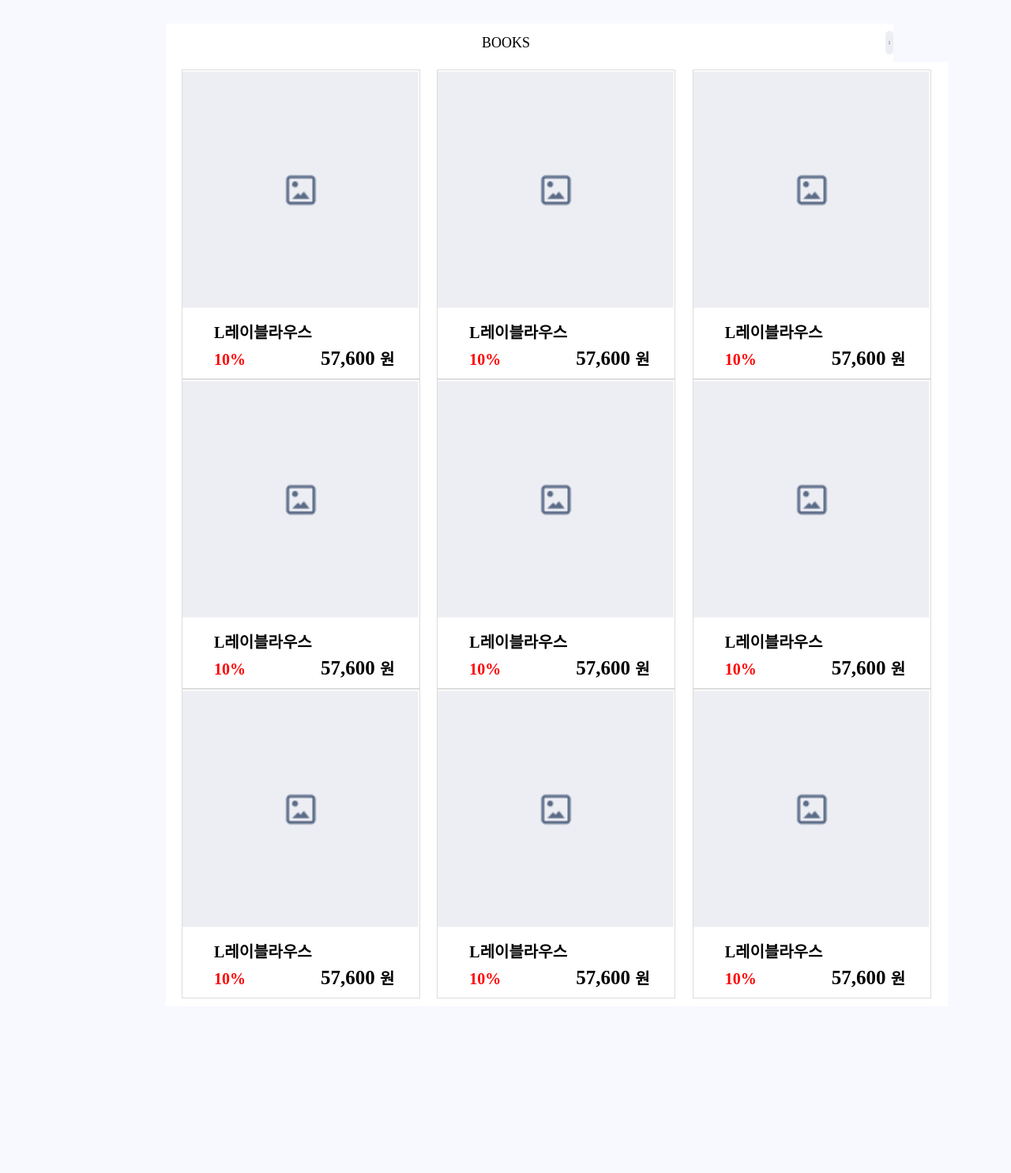
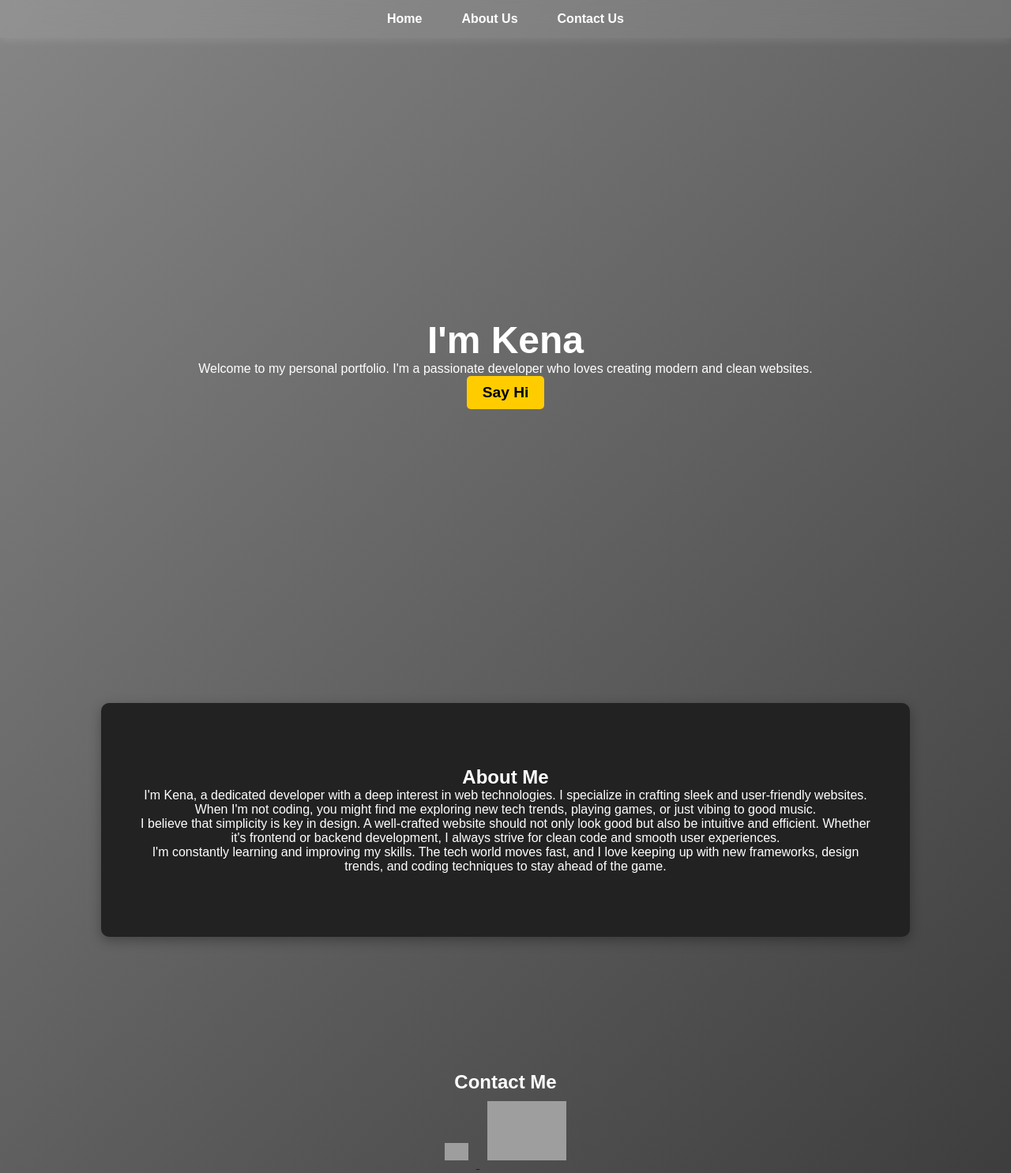
Before and after one commit to Kenabk/book-main, a plain HTML site: page index.html in a window 1280 px wide. Shown: the top 1485 px of the page at 79% size. Before the commit the page ends 1304 px from the top, so only its background shows below. Drawn offline with Linux system fonts and the light colour scheme; grey boxes are pictures that could not be loaded.

Commit message:
Add files via upload

```diff
--- a/index.html
+++ b/index.html
@@ -1,109 +1,163 @@
 <!DOCTYPE html>
 <html lang="en">
 <head>
-  <meta charset="UTF-8">
-  <meta name="viewport" content="width=device-width, initial-scale=1.0">
-  <title>Books Store</title>
-  <link rel="stylesheet" href="books.css">
+    <meta charset="UTF-8">
+    <meta name="viewport" content="width=device-width, initial-scale=1.0">
+    <title>Kena | Portfolio</title>
+    <link rel="stylesheet" href="style.css">
+    <link href="https://fonts.googleapis.com/css2?family=Poppins:wght@300;400;700&display=swap" rel="stylesheet">
+    <style>
+        * {
+    margin: 0;
+    padding: 0;
+    box-sizing: border-box;
+    font-family: Arial, sans-serif;
+}
+
+body {
+    background: linear-gradient(135deg, #868686, #3a3a3a);
+    color: #fff;
+    text-align: center;
+    padding-top: 60px;
+}
+
+nav {
+    position: fixed;
+    top: 0;
+    width: 100%;
+    background: rgba(255, 255, 255, 0.1);
+    backdrop-filter: blur(15px);
+    padding: 15px 0;
+    z-index: 1000;
+    box-shadow: 0px 4px 10px rgba(255, 255, 255, 0.1);
+}
+
+nav ul {
+    list-style: none;
+    display: flex;
+    justify-content: center;
+    gap: 20px;
+}
+
+nav a {
+    text-decoration: none;
+    color: #fff;
+    font-weight: bold;
+    padding: 10px 15px;
+    transition: 0.3s;
+}
+
+nav a:hover {
+    color: #00aaff;
+}
+
+section {
+    padding: 50px 20px;
+}
+button {
+    background: #ffcc00;
+    color: #000;
+    border: none;
+    padding: 10px 20px;
+    font-size: 1.2rem;
+    font-weight: bold;
+    border-radius: 5px;
+    cursor: pointer;
+    transition: background 0.3s ease;
+}
+#home {
+    height: 100vh;
+    display: flex;
+    flex-direction: column;
+    justify-content: center;
+    align-items: center;
+}
+
+#animated-text {
+    font-size: 3rem;
+    font-weight: bold;
+}
+
+#about {
+    background: #222;
+    padding: 80px 40px;
+    border-radius: 10px;
+    margin: 30px auto;
+    width: 80%;
+    box-shadow: 0px 5px 15px rgba(0, 0, 0, 0.3);
+}
+
+#contact {
+    padding: 40px;
+}
+
+#contact img {
+    margin: 10px;
+    transition: transform 0.3s ease-in-out;
+}
+
+#contact img:hover {
+    transform: scale(1.1);
+}
+
+    </style>
 </head>
 <body>
-  <header class="header">
-    <div class="head-line"><p>BOOKS</p></div>
-    <div class="small-pic"><img src="img/Group 26086594.png" alt="" class="profile-pic"></div>
-  </header>
-  <div class="display">
-  <section class="main">
-    <div class="room">
-      <a href="books-det.html"><img src="img/Group 26086594.png" class="pic"></a>
+    <nav>
+        <ul>
+            <li><a href="#home">Home</a></li>
+            <li><a href="#about">About Us</a></li>
+            <li><a href="#contact">Contact Us</a></li>
+        </ul>
+    </nav>
 
-      <p class="book-title">L레이블라우스</p>
-      <div class="section">
-      <p class="percent">10%</p>
-      <p class="cost">57,600 <span>원</span></p>
-      </div>
-    </div>
-  </section>
-  <section class="main">
-    <div class="room">
-      <a href="books-det.html"><img src="img/Group 26086594.png" class="pic"></a>
-      <p class="book-title">L레이블라우스</p>
-      <div class="section">
-      <p class="percent">10%</p>
-      <p class="cost">57,600 <span>원</span></p>
-      </div>
-    </div>
-  </section>
-  <section class="main">
-    <div class="room">
-      <a href="books-det.html"><img src="img/Group 26086594.png" class="pic"></a>
-      <p class="book-title">L레이블라우스</p>
-      <div class="section">
-      <p class="percent">10%</p>
-      <p class="cost">57,600 <span>원</span></p>
-      </div>
-    </div>
-  </section>
-  <section class="main">
-    <div class="room">
-      <a href="books-det.html"><img src="img/Group 26086594.png" class="pic"></a>
-      <p class="book-title">L레이블라우스</p>
-      <div class="section">
-      <p class="percent">10%</p>
-      <p class="cost">57,600 <span>원</span></p>
-      </div>
-    </div>
-  </section>
-  <section class="main">
-    <div class="room">
-      <a href="books-det.html"><img src="img/Group 26086594.png" class="pic"></a>
-      <p class="book-title">L레이블라우스</p>
-      <div class="section">
-      <p class="percent">10%</p>
-      <p class="cost">57,600 <span>원</span></p>
-      </div>
-    </div>
-  </section>
-  <section class="main">
-    <div class="room">
-      <a href="books-det.html"><img src="img/Group 26086594.png" class="pic"></a>
-      <p class="book-title">L레이블라우스</p>
-      <div class="section">
-      <p class="percent">10%</p>
-      <p class="cost">57,600 <span>원</span></p>
-      </div>
-    </div>
-  </section>
-  <section class="main">
-    <div class="room">
-      <a href="books-det.html"><img src="img/Group 26086594.png" class="pic"></a>
-      <p class="book-title">L레이블라우스</p>
-      <div class="section">
-      <p class="percent">10%</p>
-      <p class="cost">57,600 <span>원</span></p>
-      </div>
-    </div>
-  </section>
-  <section class="main">
-    <div class="room">
-      <a href="books-det.html"><img src="img/Group 26086594.png" class="pic"></a>
-      <p class="book-title">L레이블라우스</p>
-      <div class="section">
-      <p class="percent">10%</p>
-      <p class="cost">57,600 <span>원</span></p>
-      </div>
-    </div>
-  </section>
-  <section class="main">
-    <div class="room">
-      <a href="books-det.html"><img src="img/Group 26086594.png" class="pic"></a>
-      <p class="book-title">L레이블라우스</p>
-      <div class="section">
-      <p class="percent">10%</p>
-      <p class="cost">57,600 <span>원</span></p>
-      </div>
-    </div>
-  </section>
-  </div>
+    <section id="home">
+        <h1 id="animated-text">I'm Kena</h1>
+        <p>Welcome to my personal portfolio. I'm a passionate developer who loves creating modern and clean websites.</p>
+        <button onclick="alert('Thanks for visiting!')">Say Hi</button>
+    </section>
 
+    <section id="about">
+        <h2>About Me</h2>
+        <p>I'm Kena, a dedicated developer with a deep interest in web technologies. I specialize in crafting sleek and user-friendly websites.</p>
+        <p>When I'm not coding, you might find me exploring new tech trends, playing games, or just vibing to good music.</p>
+        <p>I believe that simplicity is key in design. A well-crafted website should not only look good but also be intuitive and efficient. Whether it's frontend or backend development, I always strive for clean code and smooth user experiences.</p>
+        <p>I'm constantly learning and improving my skills. The tech world moves fast, and I love keeping up with new frameworks, design trends, and coding techniques to stay ahead of the game.</p>
+    </section>
+
+    <div style="height: 100px;"></div>
+
+    <section id="contact">
+        <h2>Contact Me</h2>
+        <a href="https://www.instagram.com/1justvibez1/" target="_blank">
+            <img src="https://upload.wikimedia.org/wikipedia/commons/a/a5/Instagram_icon.png" alt="Instagram" width="30">
+        </a>
+        <a href="https://www.youtube.com/watch?v=dQw4w9WgXcQ" target="_blank">
+            <img src="https://upload.wikimedia.org/wikipedia/commons/b/b8/YouTube_Logo_2017.svg" alt="YouTube" width="100">
+        </a>
+    </section>
+
+    <div style="height: 100px;"></div>
+
+    <script>
+        document.addEventListener("DOMContentLoaded", function() {
+            let text = document.getElementById("animated-text");
+            text.style.opacity = 0;
+            setTimeout(() => {
+                text.style.transition = "opacity 2s ease-in-out";
+                text.style.opacity = 1;
+            }, 500);
+        });
+
+        document.querySelectorAll('nav a').forEach(anchor => {
+            anchor.addEventListener('click', function(e) {
+                e.preventDefault();
+                const targetId = this.getAttribute('href').substring(1);
+                document.getElementById(targetId).scrollIntoView({
+                    behavior: 'smooth'
+                });
+            });
+        });
+    </script>
 </body>
 </html>
```
